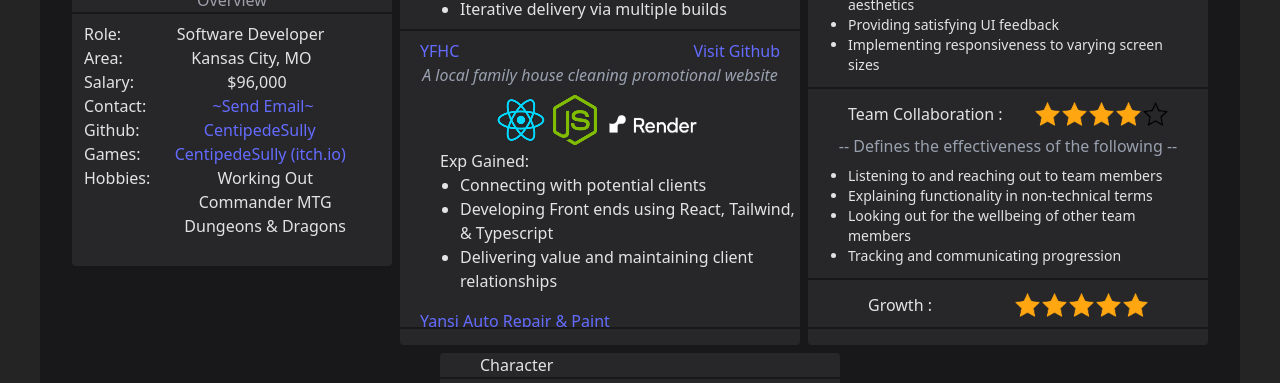
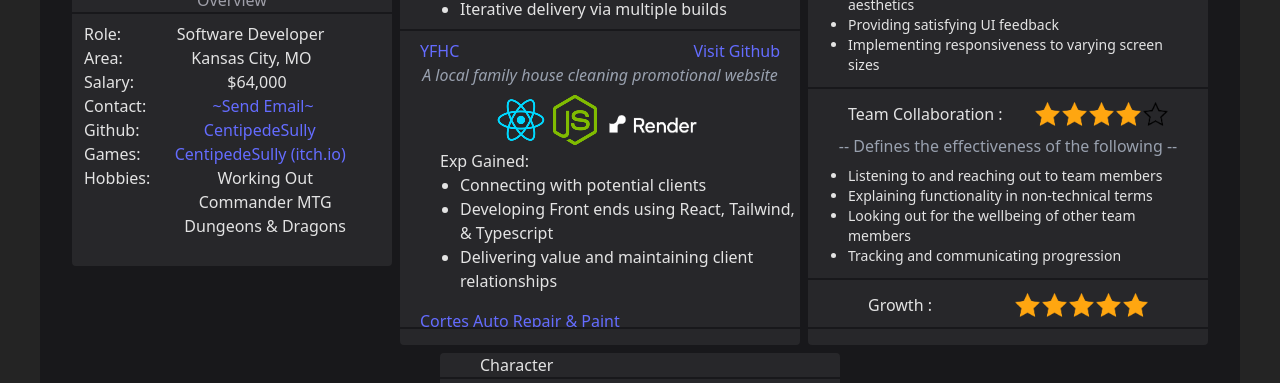
Before and after one commit to CentipedeSully/Portfolio-v3, a React (Vite) app: page / in a window 1280 px wide. Shown: the part 473-856 px from the top of the page. Built offline with nearby package versions, Linux system fonts and the light colour scheme.

Commit message:
Updated salary to be more competitive and updated David's website link

```diff
--- a/src/App.jsx
+++ b/src/App.jsx
@@ -155,7 +155,7 @@ export function ContentArea(props){
                   </li>
                   <li className='flex flex-row'>
                     <h3 className=''>Salary:</h3>
-                    <span className='flex-1 text-center'>$96,000</span>
+                    <span className='flex-1 text-center'>$64,000</span>
                   </li>
                   <li className='flex flex-row'>
                     <h3 className=''>Contact:</h3>
@@ -379,12 +379,12 @@ export function Projects(){
         </li>
       </ul>
 
-      {/* Yansi Auto */}
+      {/* Yansi/Cortes Auto */}
       <ul className='py-2 hover:bg-zinc-700'>
         <li className=''>
 
           <h3 className='px-5 text-amber-500 flex flex-row justify-between'>
-            <a href="https://yansiautorepairandpaint.com/" target="_blank">Yansi Auto Repair & Paint</a>
+            <a href="https://cortesautorepairandpaint.com/" target="_blank">Cortes Auto Repair & Paint</a>
             <a className='hidden' href='https://github.com/CentipedeSully/' target='_blank'>-No Github-</a>
           </h3>
 
```
